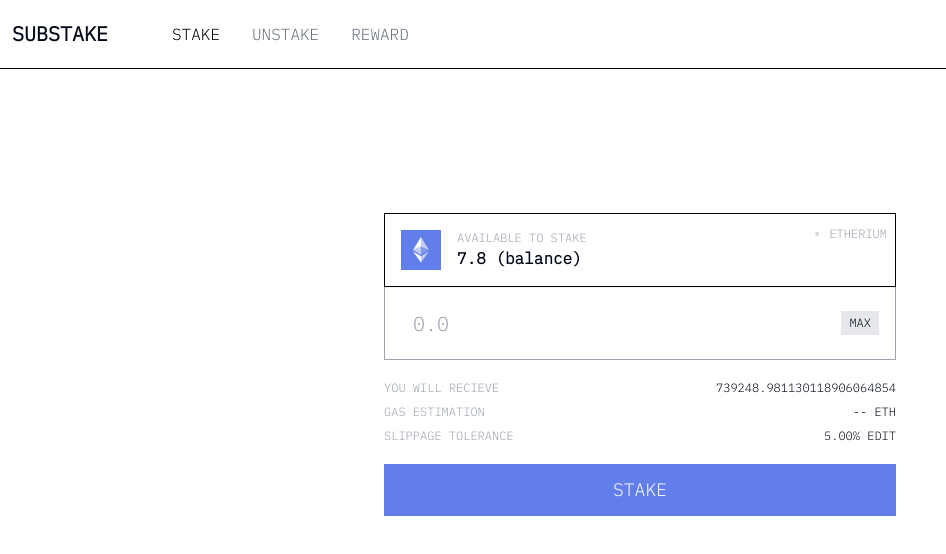
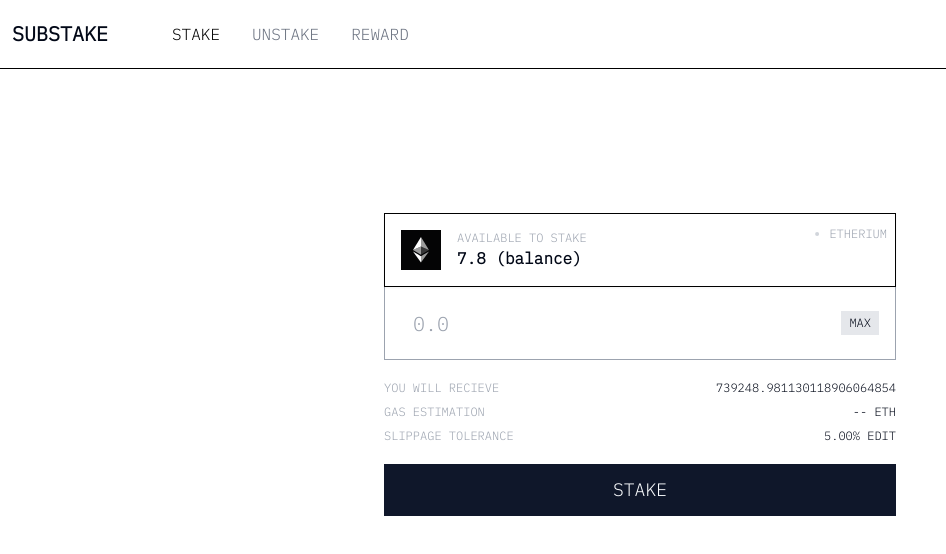
Before and after one commit to anubhav11156/Substake, a Next.js app in the folder frontend/: page /application/stake in a window 1280 px wide. Shown: the top 554 px of the page, without its empty margins (0-946 px from the left). Built offline with nearby package versions, Linux system fonts and the light colour scheme; what wagmi would draw is missing.

Commit message:
changed buttons colors

```diff
--- a/frontend/components/MobileNavLinks.tsx
+++ b/frontend/components/MobileNavLinks.tsx
@@ -30,7 +30,7 @@
                 <Button
                   onClick={show}
                   className={cn(
-                    "rounded-none bg-[#627EEA] hover:bg-[#6d86ea] font-medium uppercase transition-all",
+                    "rounded-none font-medium uppercase transition-all",
                     {
                       "bg-gray-200 text-black hover:bg-gray-300": isConnected,
                     }
--- a/frontend/components/Navbar.tsx
+++ b/frontend/components/Navbar.tsx
@@ -40,7 +40,7 @@
               <Button
                 onClick={show}
                 className={cn(
-                  "rounded-none bg-[#627EEA] hover:bg-[#6d86ea] font-medium uppercase transition-all",
+                  "rounded-none font-medium uppercase transition-all",
                   {
                     "bg-gray-200 text-black hover:bg-gray-300": isConnected,
                   }
--- a/frontend/pages/application/stake.tsx
+++ b/frontend/pages/application/stake.tsx
@@ -1,5 +1,5 @@
+import { Dot } from "lucide-react";
 import { NextPage } from "next";
-import { Dot } from "lucide-react";
 import Image from "next/image";
 
 import { Button } from "@/components/ui/button";
@@ -52,7 +52,7 @@
             </div>
           </div>
 
-          <Button className="mt-5 rounded-none w-full bg-[#627EEA] h-[52px] hover:bg-[#6d86ea] text-lg font-medium">
+          <Button className="mt-5 rounded-none w-full h-[52px] text-lg font-medium">
             STAKE
           </Button>
         </div>
--- a/frontend/pages/index.tsx
+++ b/frontend/pages/index.tsx
@@ -21,7 +21,7 @@
         <h1 className="text-2xl text-center">Landing page</h1>
 
         <Button
-          className="rounded-none mt-5 bg-[#627EEA] hover:bg-[#6d86ea]"
+          className="rounded-none mt-5"
           onClick={() => router.push("/application/stake")}
         >
           Launch Dapp
```
Also changed, not shown: frontend/public/eth.svg.
